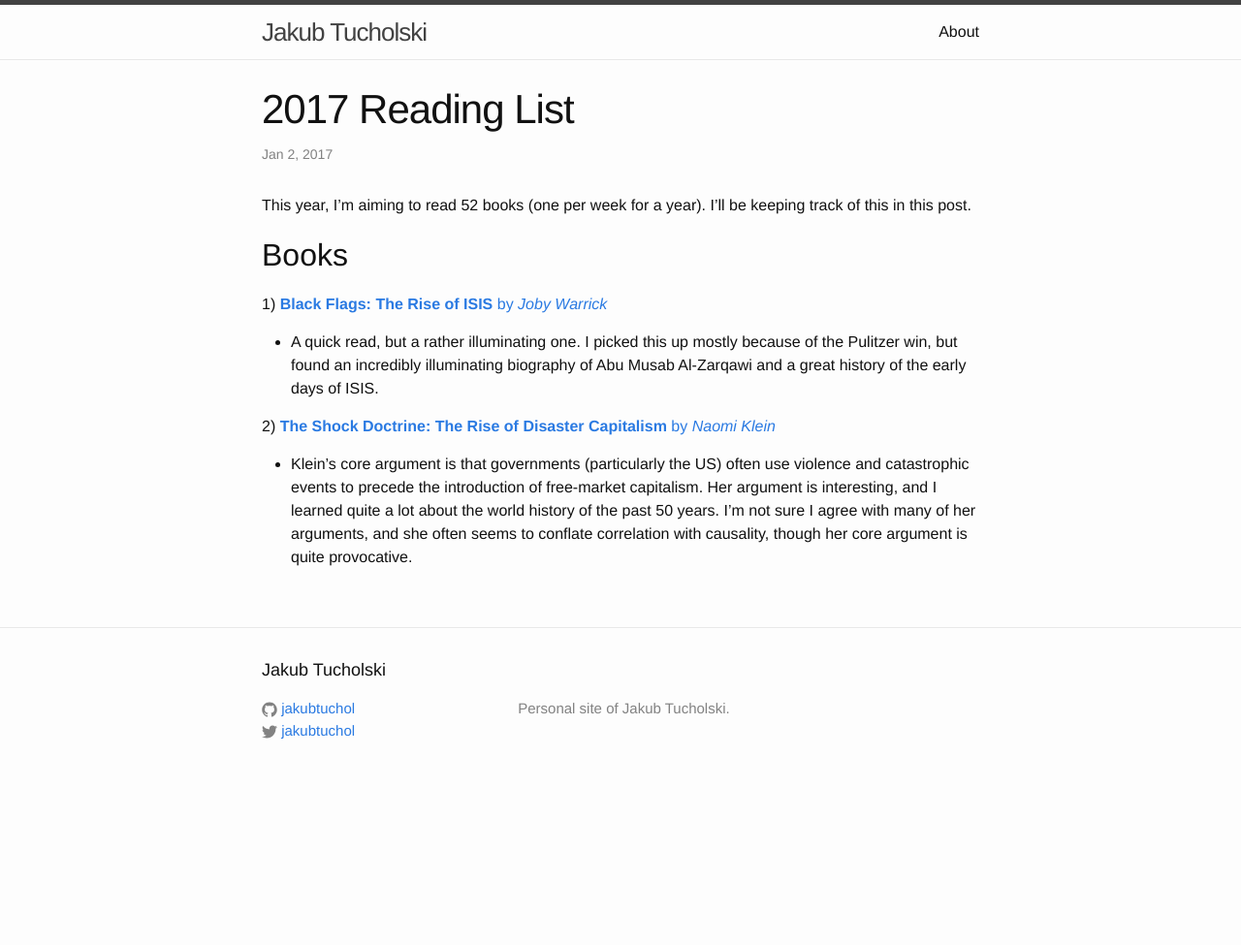
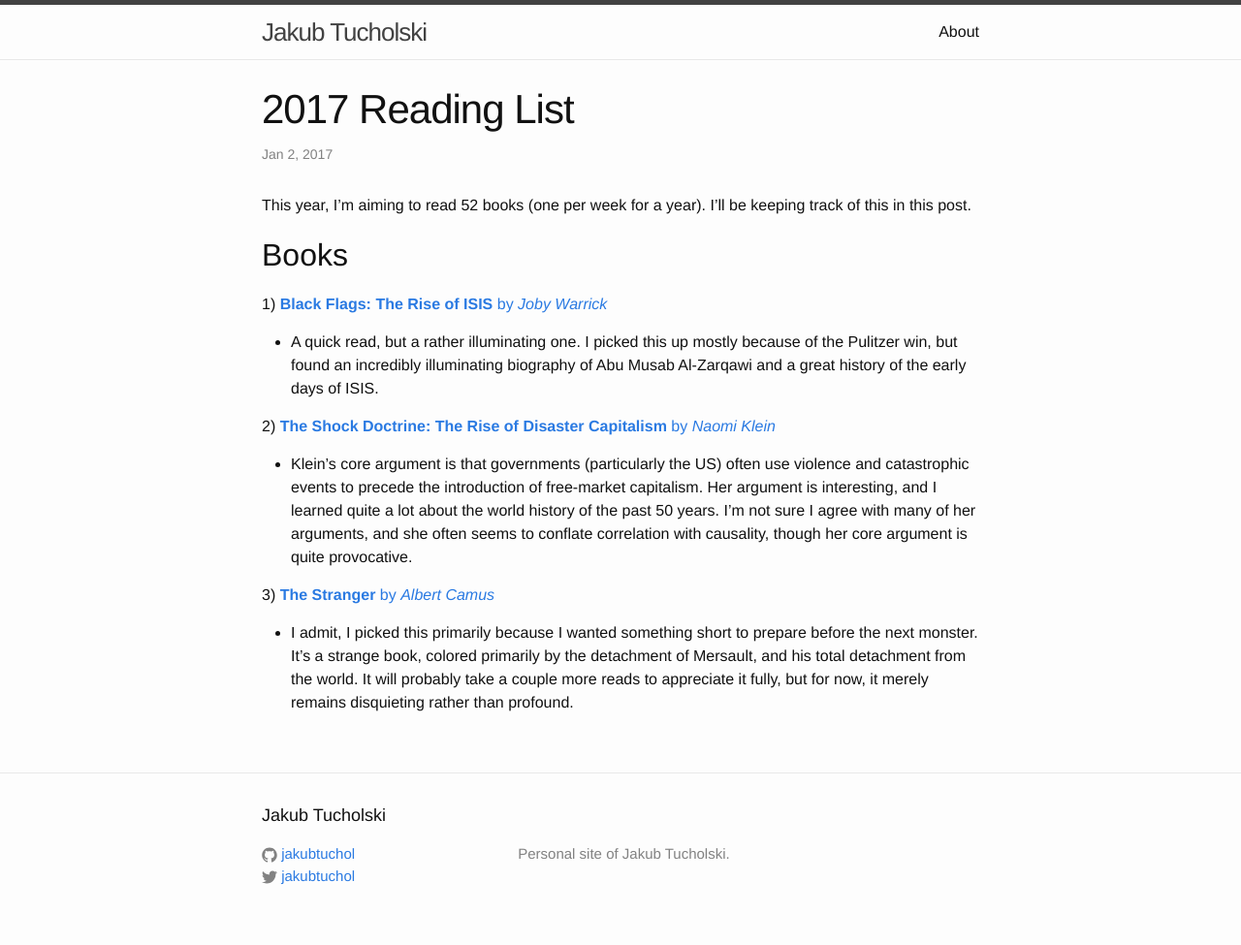
Before and after one commit to jakubtuchol/jakubtuchol.github.io, a Jekyll site: the page built from _posts/2017-01-02-yearly-reading-list.markdown, in a window 1280 px wide. Shown: the whole page at 97% size. Built offline with Jekyll 4.4.1, drawn with Linux system fonts in a browser that asks for light colours; before the commit the page ends 900 px from its top, so only the background shows below that.

Commit message:
adding the stranger

```diff
--- a/_posts/2017-01-02-yearly-reading-list.markdown
+++ b/_posts/2017-01-02-yearly-reading-list.markdown
@@ -17,6 +17,10 @@ This year, I'm aiming to read 52 books (one per week for a year). I'll be keepin
 
 * Klein's core argument is that governments (particularly the US) often use violence and catastrophic events to precede the introduction of free-market capitalism. Her argument is interesting, and I learned quite a lot about the world history of the past 50 years. I'm not sure I agree with many of her arguments, and she often seems to conflate correlation with causality, though her core argument is quite provocative.
 
+3) [**The Stranger** by *Albert Camus*](https://www.amazon.com/Stranger-Albert-Camus/dp/0679720200)
+
+* I admit, I picked this primarily because I wanted something short to prepare before the next monster. It's a strange book, colored primarily by the detachment of Mersault, and his total detachment from the world. It will probably take a couple more reads to appreciate it fully, but for now, it merely remains disquieting rather than profound.
+
 [jekyll]:      http://jekyllrb.com
 [jekyll-gh]:   https://github.com/jekyll/jekyll
 [jekyll-help]: https://github.com/jekyll/jekyll-help
```
